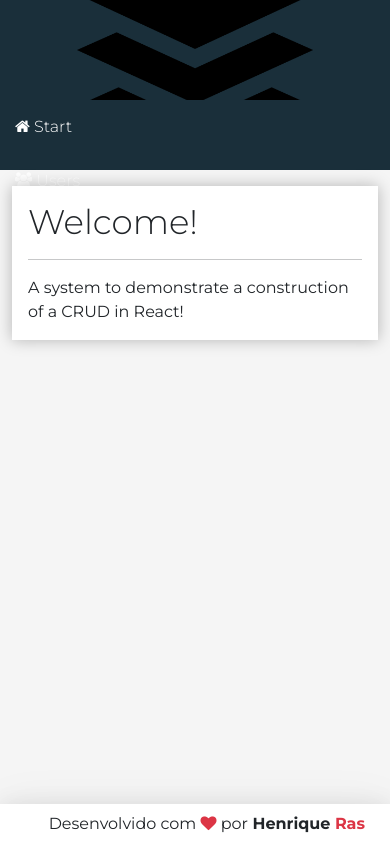
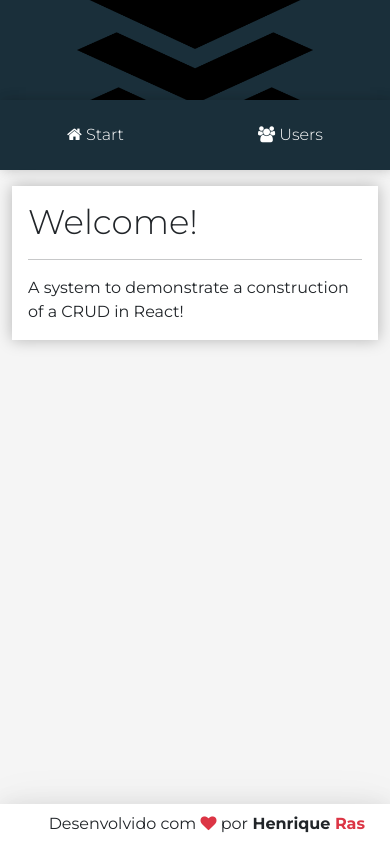
Before and after one commit to HenriqueRas1/crud-react, a React (Create React App) app in the folder frontend/: page / in a window 390 px wide. Built offline with nearby package versions, Linux system fonts and the light colour scheme.

Commit message:
feat: addResponse

```diff
--- a/frontend/src/components/template/Nav.css
+++ b/frontend/src/components/template/Nav.css
@@ -1,18 +1,37 @@
 aside.menu-area {
     background-color: var(--bg-dark);
     box-shadow:
-    2px o 10px 0 rgba(0, 0, 0, 0.12),
-    2px o 15px 0 rgba(0, 0, 0, 0.9);
+        2px 0 10px 0 rgba(0, 0, 0, 0.12),
+        2px 0 15px 0 rgba(0, 0, 0, 0.09);
 }
 
 .menu a {
     display: block;
     text-decoration: none;
-    color: white;
+    color: #FFF;
     font-weight: 300;
     padding: 15px;
 }
 
 .menu a:hover {
-    background: linear-gradient(135deg, #217eb0, #2ba2e3);
+    background: linear-gradient(135deg, #07a7e3 0%, #32dac3 100%);
 }
+
+@media(max-width: 768px) {
+    .menu {
+        display: flex;
+        justify-content: flex-start;
+        align-items: center;
+    }
+
+    .menu a {
+        display: inline;
+        padding: 10px;
+        margin: 0px;
+    }
+
+    .menu {
+        height: 100%;
+        justify-content: space-around;
+    }
+}
```
